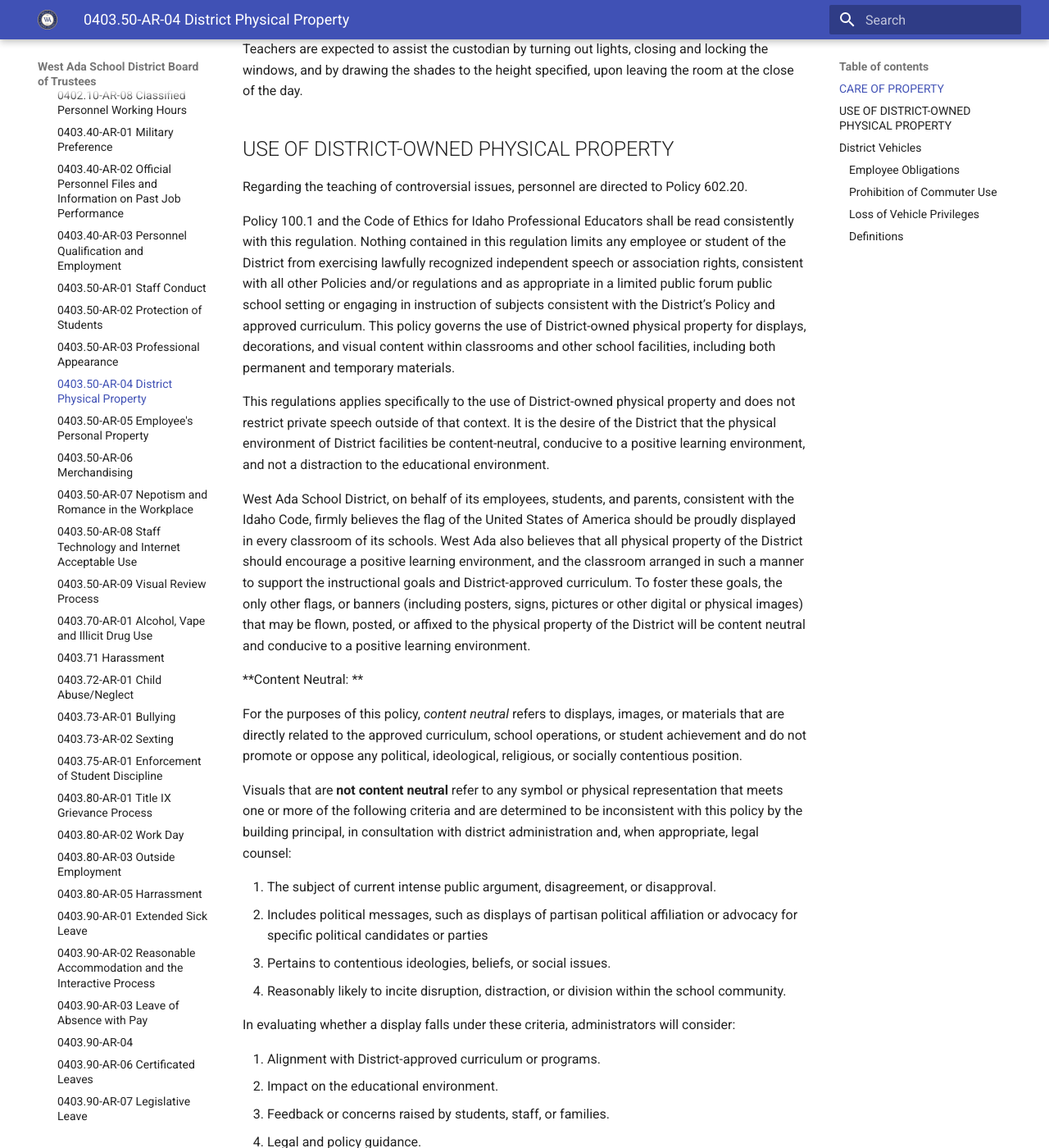
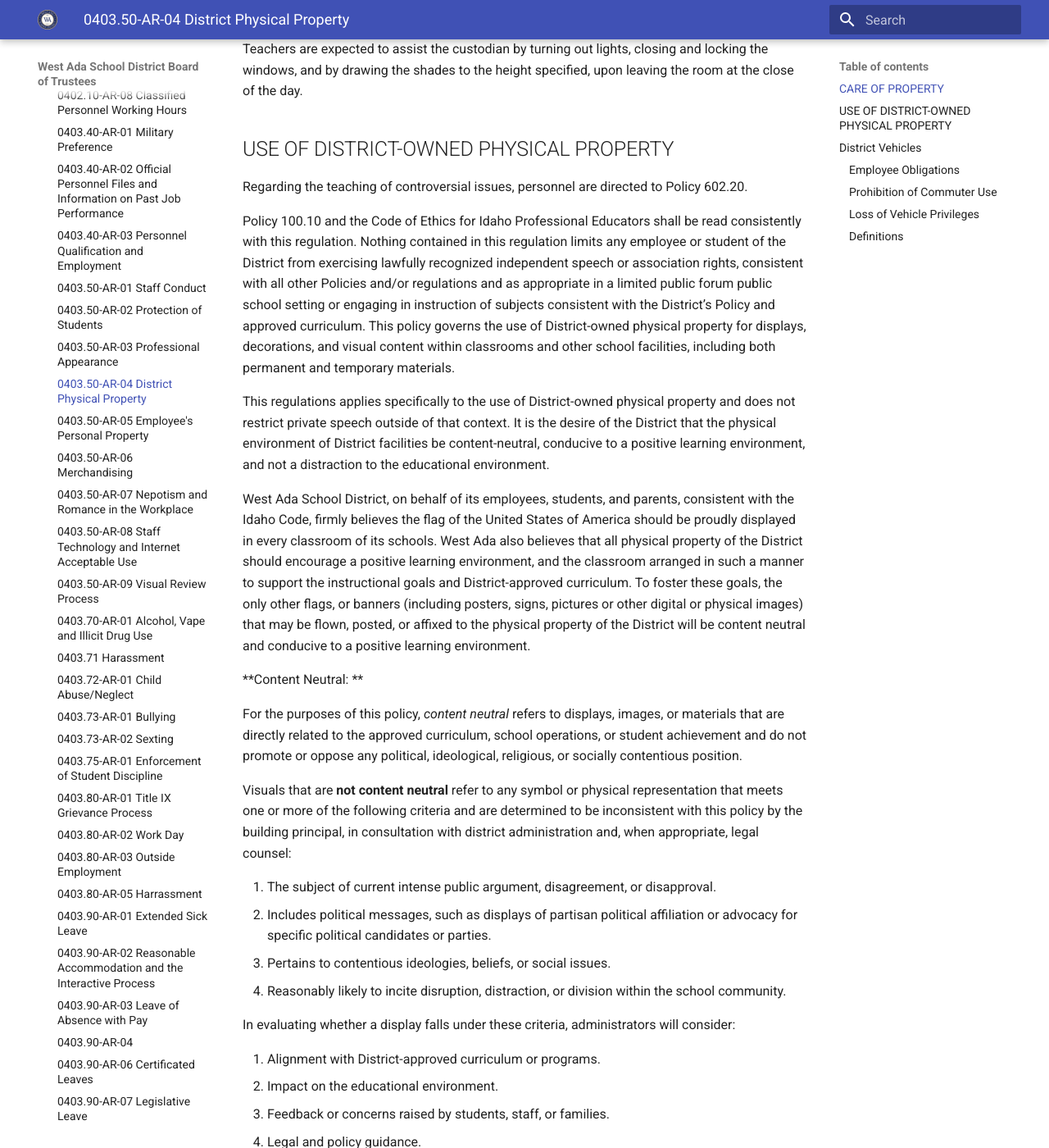
Before and after one commit to westada/section-400-hr-policy-review, an MkDocs documentation site: the page built from docs/regulations/0400-Staff/0403.50-AR-04.md, in a window 1280 px wide and 1400 px high, scrolled down 385 px. Shown: the whole window at 82% size. Built offline with MkDocs 1.6.1 and Material for MkDocs 9.7.7, drawn with Linux system fonts in a browser that asks for light colours; some of the changed text lies outside the part shown.

Commit message:
linting
fixes policy references and whitespace

```diff
--- a/docs/regulations/0400-Staff/0403.50-AR-04.md
+++ b/docs/regulations/0400-Staff/0403.50-AR-04.md
@@ -19,7 +19,7 @@ Teachers are expected to assist the custodian by turning out lights, closing and
 
 Regarding the teaching of controversial issues, personnel are directed to Policy 602.20.
 
-Policy 100.1 and the Code of Ethics for Idaho Professional Educators shall be read consistently with this regulation. Nothing contained in this regulation limits any employee or student of the District from exercising lawfully recognized independent speech or association rights, consistent with all other Policies and/or regulations and as appropriate in a limited public forum public school setting or engaging in instruction of subjects consistent with the District’s Policy and approved curriculum.  This policy governs the use of District-owned physical property for displays, decorations, and visual content within classrooms and other school facilities, including both permanent and temporary materials.
+Policy 100.10 and the Code of Ethics for Idaho Professional Educators shall be read consistently with this regulation. Nothing contained in this regulation limits any employee or student of the District from exercising lawfully recognized independent speech or association rights, consistent with all other Policies and/or regulations and as appropriate in a limited public forum public school setting or engaging in instruction of subjects consistent with the District’s Policy and approved curriculum.  This policy governs the use of District-owned physical property for displays, decorations, and visual content within classrooms and other school facilities, including both permanent and temporary materials.
 
 This regulations applies specifically to the use of District-owned physical property and does not restrict private speech outside of that context. It is the desire of the District that the physical environment of District facilities be content-neutral, conducive to a positive learning environment, and not a distraction to the educational environment.
 
@@ -32,7 +32,7 @@ For the purposes of this policy, *content neutral* refers to displays, images, o
 Visuals that are **not content neutral** refer to any symbol or physical representation that meets one or more of the following criteria and are determined to be inconsistent with this policy by the building principal, in consultation with district administration and, when appropriate, legal counsel:
 
 1. The subject of current intense public argument, disagreement, or disapproval.
-2. Includes political messages, such as displays of partisan political affiliation or advocacy for specific political candidates or parties
+2. Includes political messages, such as displays of partisan political affiliation or advocacy for specific political candidates or parties.
 3. Pertains to contentious ideologies, beliefs, or social issues.
 4. Reasonably likely to incite disruption, distraction, or division within the school community.
 
```
Also changed, not shown: other parts of docs/regulations/0400-Staff/0403.50-AR-04.md (+1 -1 lines), docs/policies/0600-Educational-Program/0602.20.md (+2 -2 lines), docs/regulations/0400-Staff/0403.50-AR-09.md (+5 -5 lines).
